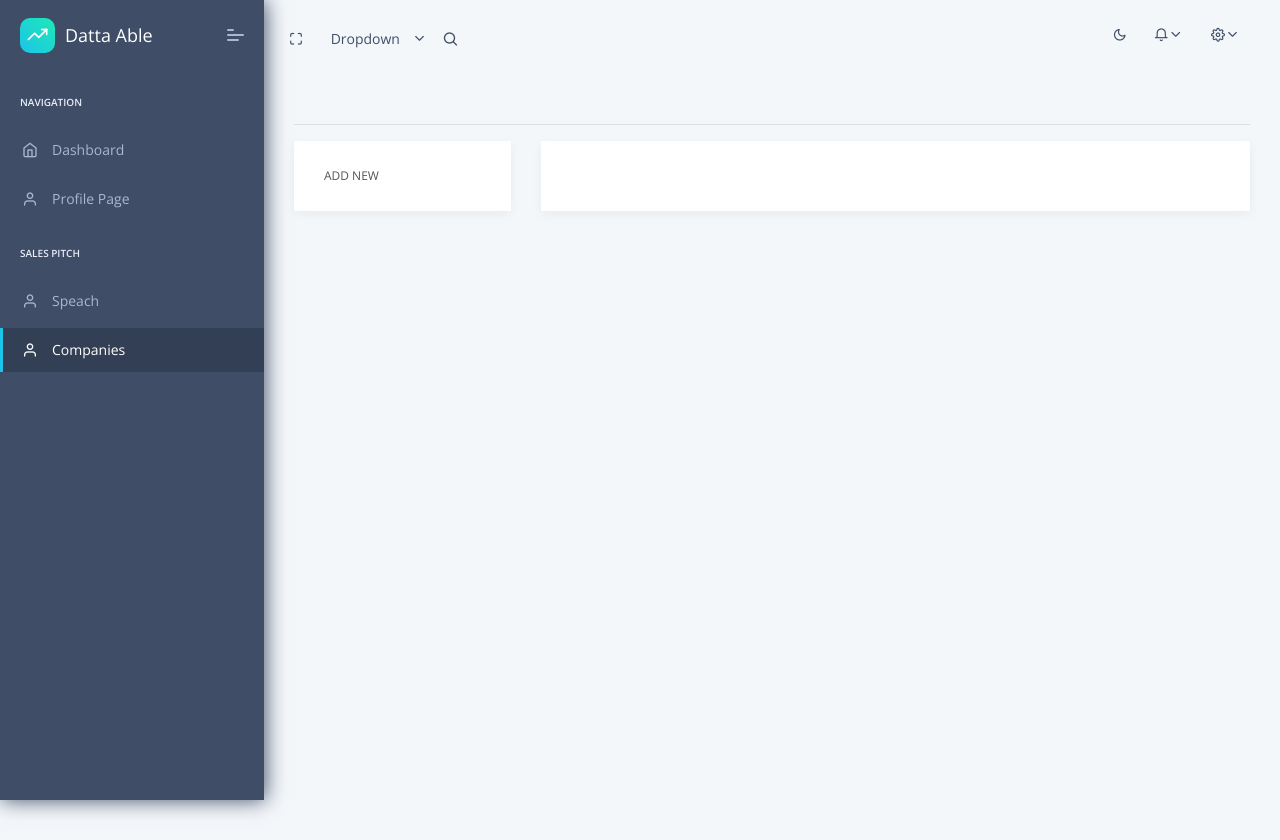
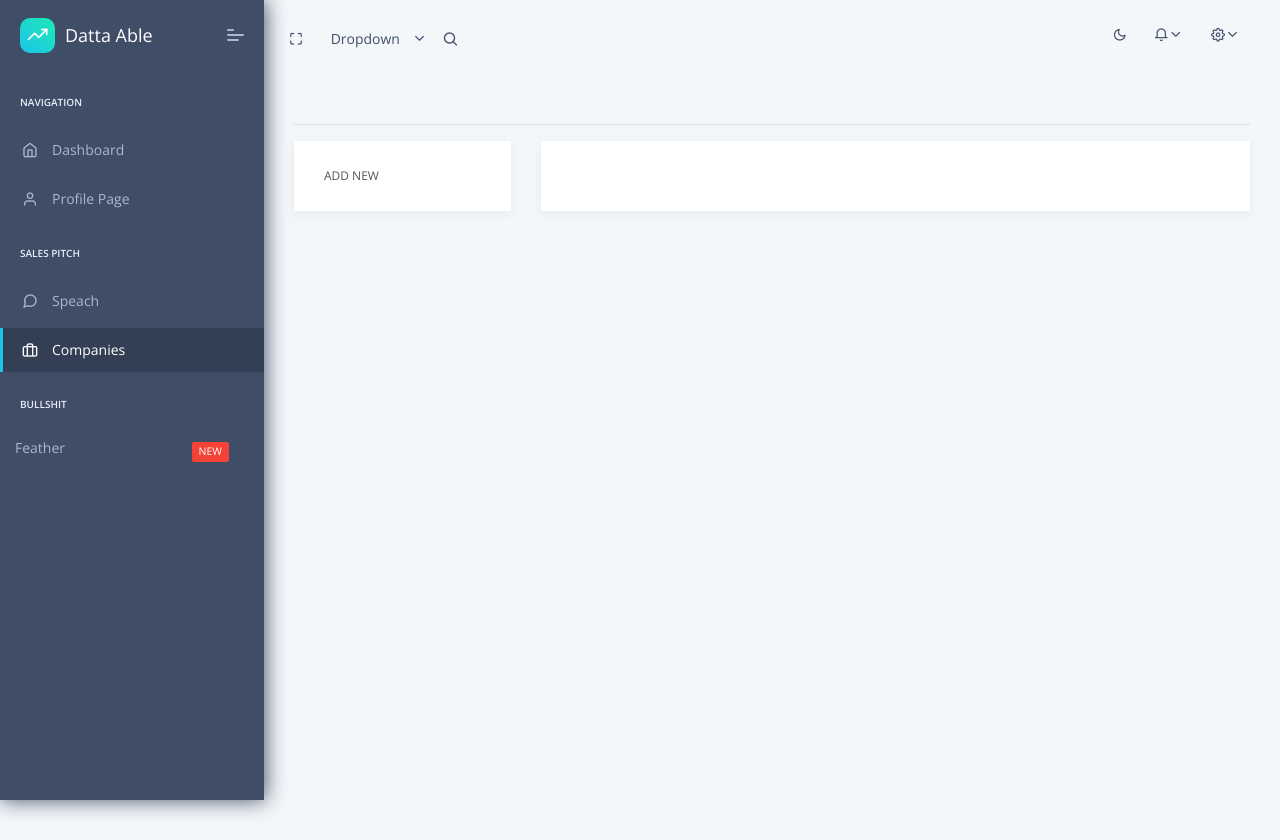
Before and after one commit to GeorgiiKrikun/django-sales-peach, a Django app: page /companies in a window 1280 px wide. Shown: the top 840 px of the page. Run offline with Django 3.2, Linux system fonts and the light colour scheme; the visitor is signed in with stand-in values (Sample User, id 1); data that the repository does not hold is empty; some libraries are stand-ins or nearby versions.

Commit message:
Icons+past requests

```diff
--- a/apps/home/admin.py
+++ b/apps/home/admin.py
@@ -4,9 +4,10 @@ Copyright (c) 2019 - present AppSeed.us
 """
 
 from django.contrib import admin
-from .models import Company, PastRequest
+from .models import Company, PastRequest, UserExtended
 
 admin.site.register(Company)
+admin.site.register(UserExtended)
 admin.site.register(PastRequest)
 
 # Register your models here.
--- a/apps/home/models.py
+++ b/apps/home/models.py
@@ -26,6 +26,3 @@ class PastRequest(models.Model):
     response = models.CharField(max_length=1000)
     created_at = models.DateTimeField(auto_now_add=True)
     updated_at = models.DateTimeField(auto_now=True)
-
-    def __str__(self):
-        return self.text
--- a/apps/home/urls.py
+++ b/apps/home/urls.py
@@ -23,6 +23,6 @@ urlpatterns = [
     path('finished_adding_company', views.finished_adding_company , name='finished_adding_company'),
 
     # Matches any html file
-    # re_path(r'^.*\.*', views.pages, name='pages'),
+    re_path(r'^.*\.*', views.pages, name='pages'),
 
 ]
--- a/apps/home/views.py
+++ b/apps/home/views.py
@@ -100,6 +100,13 @@ def get_speach(request):
                'AboutInput': request.POST['AboutInput'],
                'Result': response['choices'][0]['text'],
               }
+
+    saved_request = PastRequest()
+    saved_request.user = current_user
+    saved_request.company = company
+    saved_request.about = context["AboutInput"]
+    saved_request.response = context['Result']
+    saved_request.save()
 
     return HttpResponse(html_template.render(context, request))
 
--- a/apps/templates/includes/sidebar.html
+++ b/apps/templates/includes/sidebar.html
@@ -53,22 +53,24 @@
                 <li data-username="Speach"
                     class="nav-item {% if 'speach' in segment %} active {% endif %}">
                 <a href="{% url 'home:speach' %}" class="nav-link">
-                    <span class="pcoded-micon"><i class="feather icon-user"></i></span>
+                    <span class="pcoded-micon"><i class="feather icon-message-circle"></i></span>
                         <span class="pcoded-mtext">Speach</span></a>
                 </li>
 
                 <li data-username="Companies"
                     class="nav-item {% if 'companies' in segment %} active {% endif %}">
                 <a href="{% url 'home:companies' %}" class="nav-link">
-                    <span class="pcoded-micon"><i class="feather icon-user"></i></span>
+                    <span class="pcoded-micon"><i class="feather icon-briefcase"></i></span>
                         <span class="pcoded-mtext">Companies</span></a>
                 </li>
 
 
-                {% comment %} <li class="nav-item pcoded-menu-caption">
-                    <label>Forms & table</label>
+                <li class="nav-item pcoded-menu-caption">
+                    <label>Bullshit</label>
                 </li>
-                <li data-username="form elements advance componant validation masking wizard picker select"
+                <li class=""><a href="/icon-feather.html" class="">Feather<span
+                    class="pcoded-badge label label-danger">NEW</span></a></li>
+                {% comment %} <li data-username="form elements advance componant validation masking wizard picker select"
                     class="nav-item {% if 'form_elements' in segment %} active {% endif %}">
                     <a href="/form_elements.html" class="nav-link "><span class="pcoded-micon"><i
                             class="feather icon-file-text"></i></span><span
```
